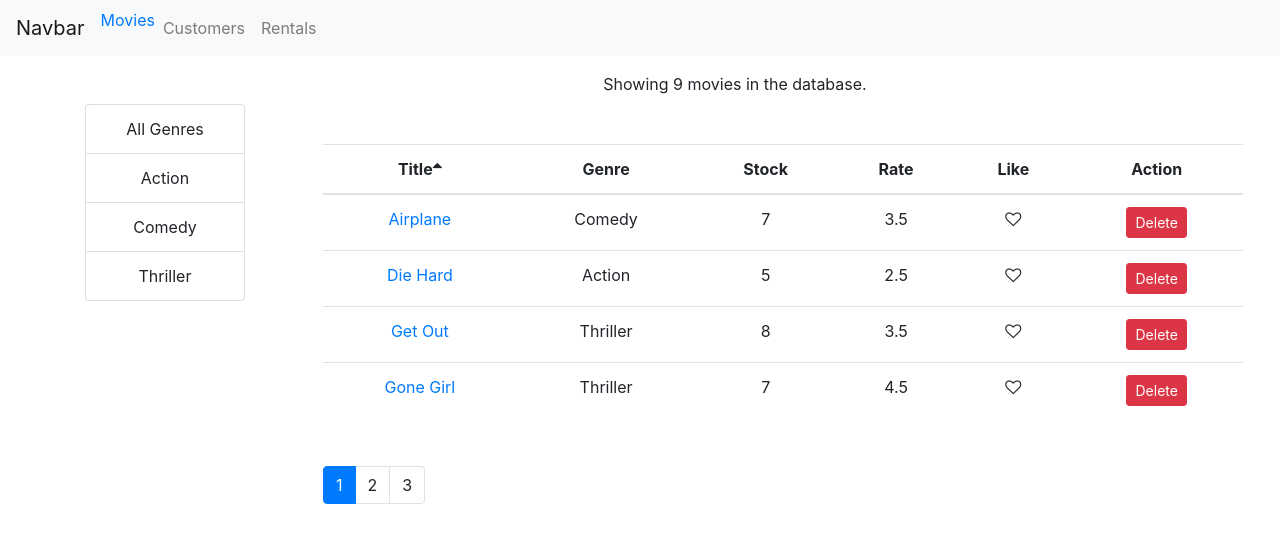
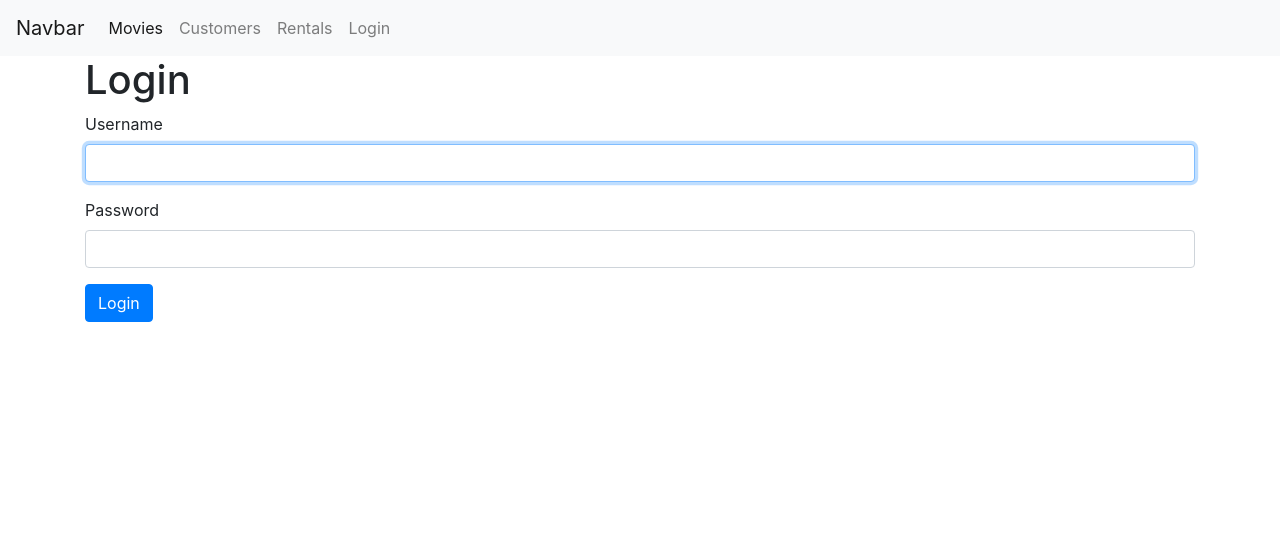
Before and after one commit to myominkyaw1661994/react-test, a React (Create React App) app: page /login in a window 1280 px wide. Before the commit this address led to /movies. Shown: the top 542 px of the page. Built offline with nearby package versions, Linux system fonts and the light colour scheme.

Commit message:
add form

```diff
--- a/src/App.css
+++ b/src/App.css
@@ -1,6 +1,6 @@
-.App {
+/* .App {
   text-align: center;
-}
+} */
 
 .App-logo {
   height: 40vmin;
--- a/src/App.js
+++ b/src/App.js
@@ -6,12 +6,14 @@
 import Rentals from './components/rentals';
 import NotFound from './components/not-found';
 import MovieForm from './components/moviesform';
+import LoginForm from './components/loginForm';
 
 function App() {
   return (
     <div className="App">
       <Navbar />
       <Switch>
+        <Route path="/login" component={LoginForm} />
         <Route path="/movies/:id" component={MovieForm} />
         <Route path="/movies" component={Movies} />
         <Route path="/customers" component={Customer} />
--- /dev/null
+++ b/src/components/loginForm.jsx
@@ -0,0 +1,51 @@
+import React, { Component } from 'react'
+
+class LoginForm extends Component {
+    username = React.createRef();
+    state = {
+        account: {username: '', password:''}
+    }
+
+    componentDidMount() {
+        this.username.current.focus();
+    }
+
+    handleSubmit = e => {
+        e.preventDefault()
+        // const username = this.username.current.value;
+
+        console.log("submitted")
+    }
+
+    handleChange = ({ currentTarget: input}) => {
+        const account = { ...this.state.account };
+        account[input.name] = input.value;
+        this.setState({ account });
+    }
+
+    render() {
+        return (
+            <div className='container'>
+                <h1>Login</h1>
+                <form className='form' onSubmit={this.handleSubmit}>
+                    <div className='form-group'>
+                        <label htmlFor="username">Username</label>
+                        <input value={this.state.account.username} onChange={this.handleChange}
+                            name="username"
+                            ref={this.username} type="text" id="username" className="form-control" />
+                    </div>
+                     <div className='form-group'>
+                        <label htmlFor="password">Password</label>
+                        <input value={this.state.account.password}
+                            onChange={this.handleChange}
+                            name="password"
+                            type="text" id="password" className="form-control" />
+                    </div>
+                    <button className='btn btn-primary'>Login</button>
+                </form>
+            </div>
+        );
+    }
+}
+
+export default LoginForm;
--- a/src/components/navbar.jsx
+++ b/src/components/navbar.jsx
@@ -12,7 +12,8 @@
             <div class="navbar-nav">
                 <NavLink class="nav-item nav-link active" to="/movies">Movies</NavLink>
                 <NavLink class="nav-item nav-link" to="/customers">Customers</NavLink>
-                <NavLink class="nav-item nav-link" to="/rentals">Rentals</NavLink>
+                  <NavLink class="nav-item nav-link" to="/rentals">Rentals</NavLink>
+                  <NavLink class="nav-item nav-link" to="/login">Login</NavLink>
             </div>
         </div>
     </nav>
```
